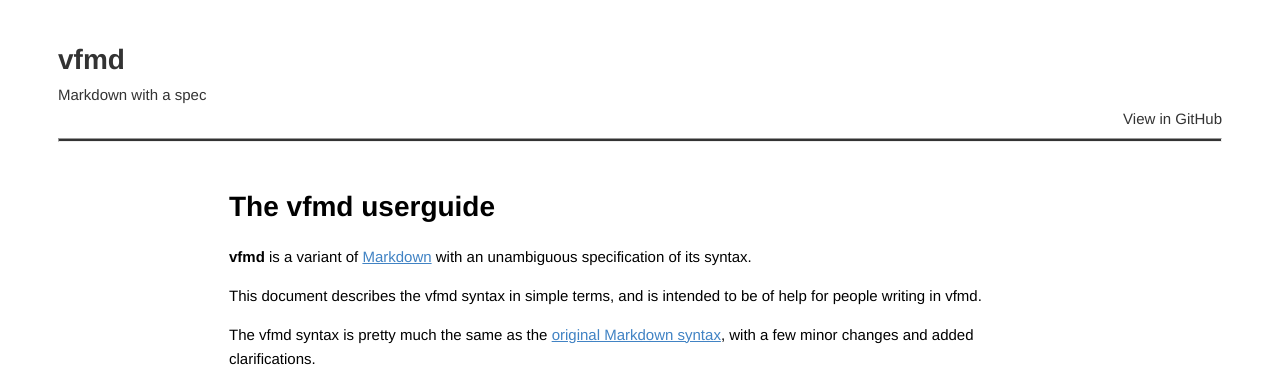
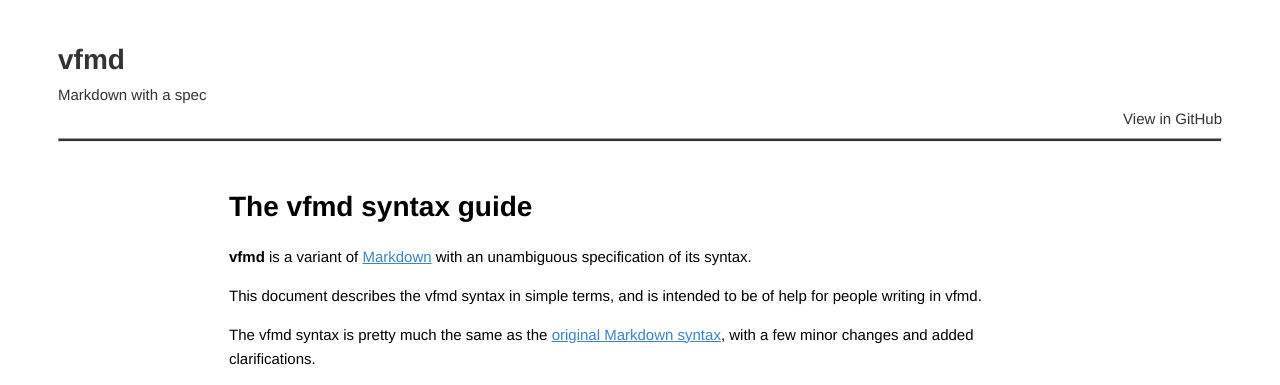
Before and after one commit to vfmd/vfmd-spec, a Jekyll site: the page built from syntax.md, in a window 1280 px wide and 900 px high. Shown: the top 385 px of the window. Built offline with Jekyll 4.4.1, drawn with Linux system fonts in a browser that asks for light colours; Markdown is read by kramdown in place of the engine named in the settings.

Commit message:
Update links (userguide became syntax guide)

```diff
--- a/syntax.md
+++ b/syntax.md
@@ -1,12 +1,12 @@
 ---
 
 layout: doc
-title: "The vfmd userguide"
-permalink: userguide/
+title: "The vfmd syntax guide"
+permalink: syntax/
 
 ---
 
-# The vfmd userguide
+# The vfmd syntax guide
 
 **vfmd** is a variant of [Markdown] with an unambiguous specification of
 its syntax.
```
Also changed, not shown: specification.md (+2 -2 lines).
